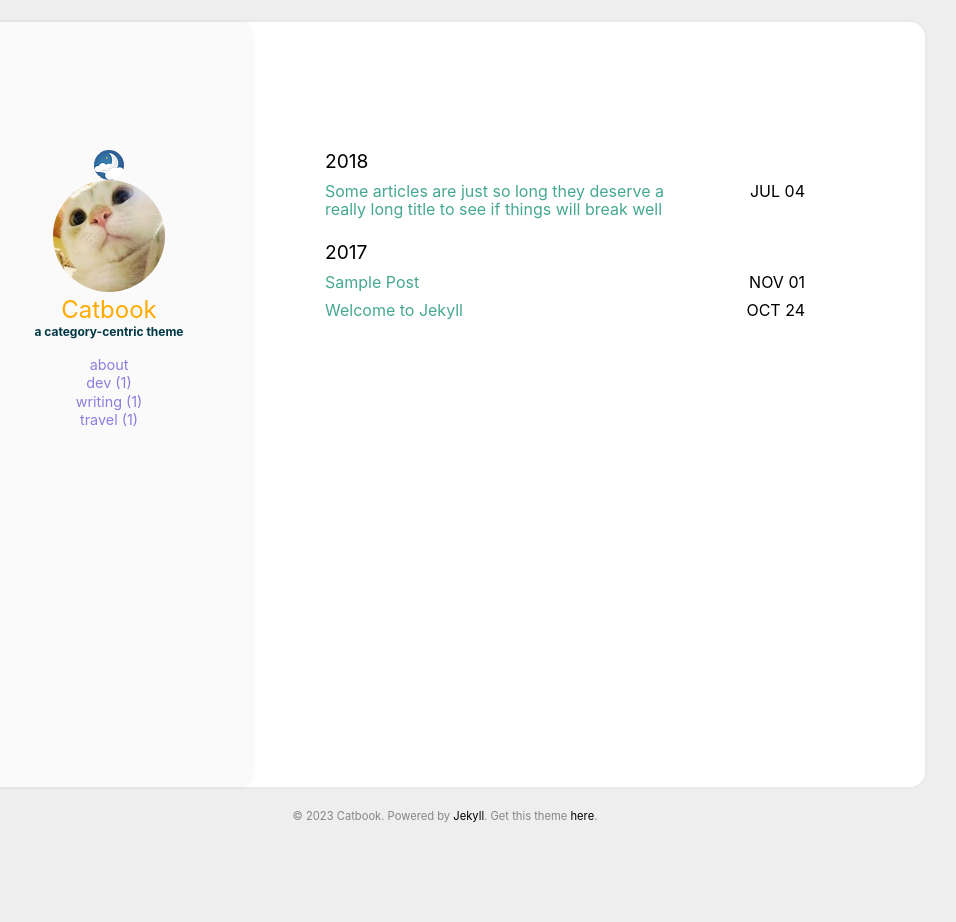
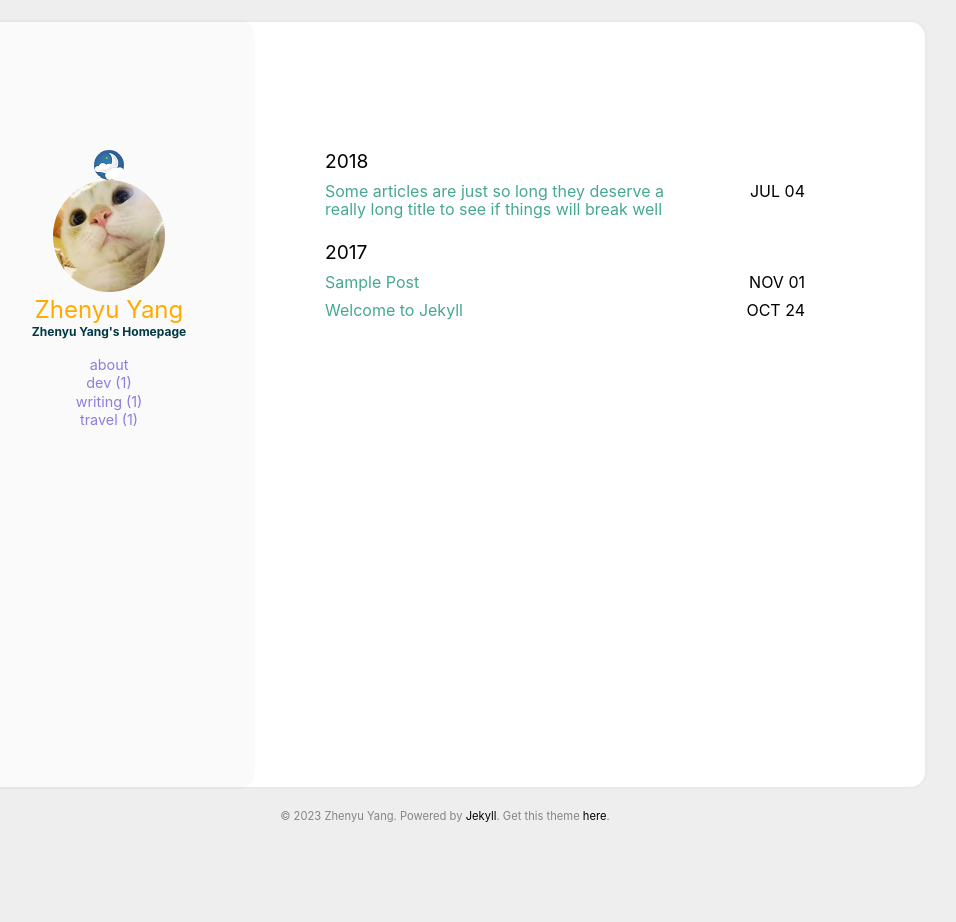
Before and after one commit to ZhenyuYangMQ/ZhenyuYangMQ.github.io, a Jekyll site: the page built from index.html, in a window 1280 px wide. Shown: the whole page, without its empty margins (195-1151 px from the left). Built offline with Jekyll 4.4.1, drawn with Linux system fonts in a browser that asks for light colours.

Commit message:
Update _config.yml

```diff
--- a/_config.yml
+++ b/_config.yml
@@ -20,10 +20,10 @@ cusdis:
     app_id: #your cusdis app_id
 
 user:
-  name: Catbook
+  name: Zhenyu Yang
   pic: /assets/img/cat.jpg
   picAlt: "catbook"
-  job: a category-centric theme
+  job: Zhenyu Yang's Homepage
   aboutme: true # comment this out if you don't need the 'about' page.
 
 exclude:
```
